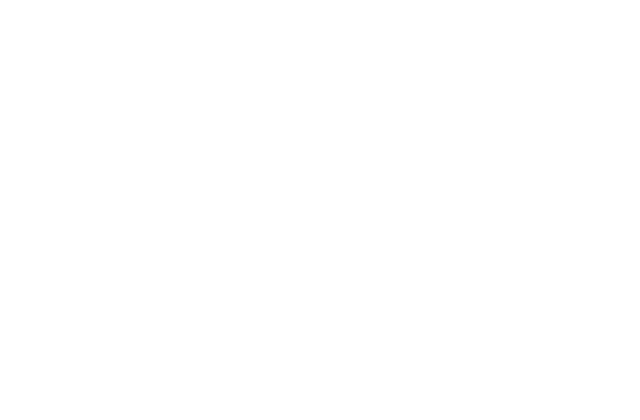
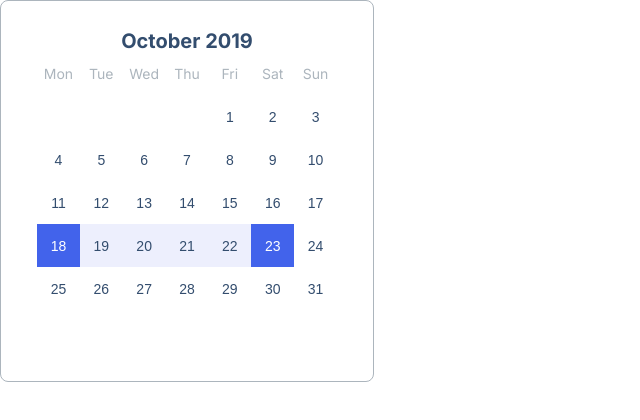
Before and after one commit to js-tasks-ru/htmlcss-20220519_mivanova, a website: page 05-lection3/03-calendar/index.html in a window 1280 px wide. Shown: the whole page, without its empty margins (0-640 px from the left). Drawn offline with Linux system fonts and the light colour scheme.

Commit message:
calendar

```diff
--- a/05-lection3/03-calendar/calendar.css
+++ b/05-lection3/03-calendar/calendar.css
@@ -0,0 +1,64 @@
+.calendar {
+    border: 1px solid var(--grey-3);
+    border-radius: 8px;
+    padding: 28px 36px;
+    width: 100%;
+    max-width: 300px;
+}
+
+.calendar__title {
+    justify-content: center;
+    font-family: 'Inter';
+    font-style: normal;
+    font-weight: 600;
+    font-size: 20px;
+    line-height: 24px;
+    display: flex;
+    align-items: flex-end;
+    color: var(--grey-6);
+}
+
+.calendar__wrapper {
+    position: relative;
+    padding-bottom: 100%;
+}
+
+.calendar__inner {
+    position: absolute;
+    top: 0;
+    right: 0;
+    bottom: 0;
+    left: 0;
+    display: grid;
+    grid-template-columns: repeat(7, 1fr);
+    grid-template-rows: repeat(7, 1fr);
+}
+
+.calendar__item {
+    display: flex;
+    justify-content: center;
+    align-items: center;
+    font-family: 'Inter';
+    font-style: normal;
+    font-weight: 400;
+    font-size: 14px;
+    line-height: 20px;
+    color: var(--grey-6);
+}
+
+.calendar__item_day {
+    color: var(--grey-3);
+}
+
+.calendar__item_date {
+    font-family: 'Source Sans Pro', sans-serif;
+}
+
+.calendar__item_selected-start, .calendar__item_selected-end {
+    background: var(--blue-2);
+    color: var(--white);
+}
+
+.calendar__item_selected {
+    background: var(--purple-3);
+}
--- a/05-lection3/03-calendar/index.html
+++ b/05-lection3/03-calendar/index.html
@@ -7,6 +7,54 @@
         <title>Calendar</title>
     </head>
     <body>
-
+        <div class="calendar">
+            <div class="calendar__title">October 2019</div>
+            <div class="calendar__wrapper">
+                <div class="calendar__inner">
+                    <span class="calendar__item calendar__item_day">Mon</span>
+                    <span class="calendar__item calendar__item_day">Tue</span>
+                    <span class="calendar__item calendar__item_day">Wed</span>
+                    <span class="calendar__item calendar__item_day">Thu</span>
+                    <span class="calendar__item calendar__item_day">Fri</span>
+                    <span class="calendar__item calendar__item_day">Sat</span>
+                    <span class="calendar__item calendar__item_day">Sun</span>
+                    <span class="calendar__item calendar__item_date"></span>
+                    <span class="calendar__item calendar__item_date"></span>
+                    <span class="calendar__item calendar__item_date"></span>
+                    <span class="calendar__item calendar__item_date"></span>
+                    <span class="calendar__item calendar__item_date">1</span>
+                    <span class="calendar__item calendar__item_date">2</span>
+                    <span class="calendar__item calendar__item_date">3</span>
+                    <span class="calendar__item calendar__item_date">4</span>
+                    <span class="calendar__item calendar__item_date">5</span>
+                    <span class="calendar__item calendar__item_date">6</span>
+                    <span class="calendar__item calendar__item_date">7</span>
+                    <span class="calendar__item calendar__item_date">8</span>
+                    <span class="calendar__item calendar__item_date">9</span>
+                    <span class="calendar__item calendar__item_date">10</span>
+                    <span class="calendar__item calendar__item_date">11</span>
+                    <span class="calendar__item calendar__item_date">12</span>
+                    <span class="calendar__item calendar__item_date">13</span>
+                    <span class="calendar__item calendar__item_date">14</span>
+                    <span class="calendar__item calendar__item_date">15</span>
+                    <span class="calendar__item calendar__item_date">16</span>
+                    <span class="calendar__item calendar__item_date">17</span>
+                    <span class="calendar__item calendar__item_date calendar__item_selected-start">18</span>
+                    <span class="calendar__item calendar__item_date calendar__item_selected">19</span>
+                    <span class="calendar__item calendar__item_date calendar__item_selected">20</span>
+                    <span class="calendar__item calendar__item_date calendar__item_selected">21</span>
+                    <span class="calendar__item calendar__item_date calendar__item_selected">22</span>
+                    <span class="calendar__item calendar__item_date calendar__item_selected-end">23</span>
+                    <span class="calendar__item calendar__item_date">24</span>
+                    <span class="calendar__item calendar__item_date">25</span>
+                    <span class="calendar__item calendar__item_date">26</span>
+                    <span class="calendar__item calendar__item_date">27</span>
+                    <span class="calendar__item calendar__item_date">28</span>
+                    <span class="calendar__item calendar__item_date">29</span>
+                    <span class="calendar__item calendar__item_date">30</span>
+                    <span class="calendar__item calendar__item_date">31</span>
+                </div>
+            </div>
+        </div>
     </body>
 </html>
--- a/assets/css/main.css
+++ b/assets/css/main.css
@@ -14,6 +14,8 @@
     --pink: #F784AD;
     --purple: #7048E8;
     --purple-1: rgba(80, 40, 198, 1);
+    --purple-2: #A0B1F5;
+    --purple-3: #EDEFFD;
     --blue: #374FC7;
     --blue-1: rgba(35, 66, 192, 1);
     --blue-2: #4263EB;
@@ -23,6 +25,7 @@
     --grey-3: #ACB5BD;
     --grey-4: #495057;
     --grey-5: rgba(255, 255, 255, .5);
+    --grey-6: #334D6E;
 
     --error: var(--red);
     --success: var(--blue);
--- a/assets/fonts/fonts.css
+++ b/assets/fonts/fonts.css
@@ -1,2 +1,4 @@
 @import url('https://fonts.googleapis.com/css2?family=Roboto:ital,wght@0,100;0,300;0,400;0,500;0,700;0,900;1,100;1,300;1,400;1,500;1,700;1,900&display=swap');
 @import url('https://fonts.googleapis.com/css2?family=Inter:ital,wght@0,100;0,300;0,400;0,500;0,700;0,900;1,100;1,300;1,400;1,500;1,700;1,900&display=swap');
+@import url('https://fonts.googleapis.com/css2?family=Inter:ital,wght@0,100;0,300;0,400;0,500;0,700;0,900;1,100;1,300;1,400;1,500;1,700;1,900&display=swap');
+@import url('https://fonts.googleapis.com/css2?family=Source+Sans+Pro:wght@0,100;0,300;0,400;0,500;0,700;0,900;1,100;1,300;1,400;1,500;1,700;1,900&display=swap');
```
